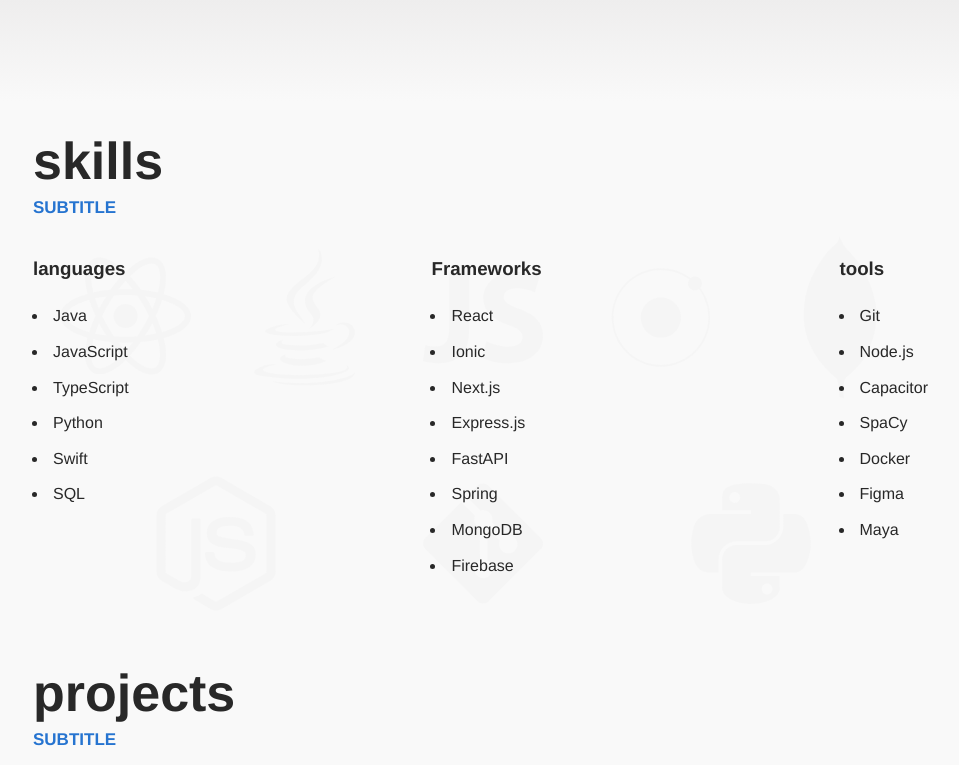
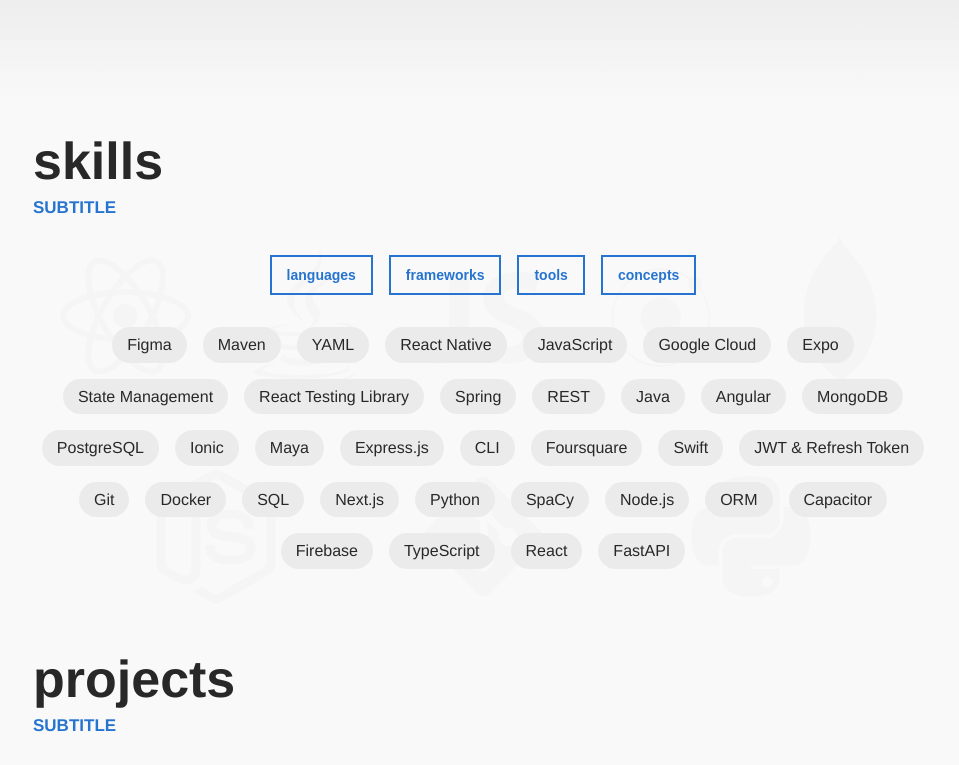
Before and after one commit to sonkeks/Portfolio, a React (Create React App) app: page / in a window 1280 px wide. Shown: the part 760-1525 px from the top of the page, without its empty margins (157-1116 px from the left). Built offline with nearby package versions, Linux system fonts and the light colour scheme; grey boxes are pictures that could not be loaded; what i18next-xhr-backend would draw is missing.

Commit message:
Update Skills

```diff
--- a/public/locales/de/skills.json
+++ b/public/locales/de/skills.json
@@ -2,7 +2,9 @@
   "skills": "Fähigkeiten",
   "subtitle": "Entwicklung & Mehr",
   "languages": "Sprachen",
+  "frameworks": "Frameworks",
   "tools": "Tools",
+  "concepts": "Konzepte",
   "other": "Anderes",
   "photography": "Fotografie",
   "music": "Musik machen"
--- a/public/locales/en/skills.json
+++ b/public/locales/en/skills.json
@@ -2,7 +2,9 @@
   "skills": "Skills",
   "subtitle": "Development & More",
   "languages": "Languages",
+  "frameworks": "Frameworks",
   "tools": "Tools",
+  "concepts": "Concepts",
   "other": "Other",
   "photography": "Photography",
   "music": "Making Music"
--- a/src/components/Skills/Skills.module.css
+++ b/src/components/Skills/Skills.module.css
@@ -8,16 +8,67 @@
     display: flex;
     flex-wrap: wrap;
     justify-content: space-between;
-    gap: 55px;
+    gap: 20px;
 }
 
-ul {
+.skillList {
+    list-style-type: none;
     line-height: 1.6;
-    padding-left: 15px;
+    padding-left: 0;
+    white-space: nowrap;
+    flex-wrap: wrap;
+    justify-content: center;
+    display: flex;
+    gap: 1rem;
+}
+
+.buttons {
+    display: flex;
+    flex-wrap: wrap;
+    justify-content: center;
+    gap: 1rem;
+    margin-top: 1rem;
+    margin-bottom: 2rem;
+}
+
+button {
+    font-size: 14px;
+    background-color: transparent;
+    color: var(--primary);
+    font-weight: bold;
+    border: var(--primary) 2px solid;
+    padding: 10px 15px 10px 15px;
+    transition: all .1s;
+}
+
+button:hover {
+    color: var(--color-background);
+    border: var(--primary) 2px solid;
+    background-color: var(--primary);
+    cursor: pointer;
+    transition: all .1s;
+}
+
+.buttonFocussed {
+    color: var(--color-background);
+    border: var(--primary-shade) 2px solid;
+    background-color: var(--primary-shade);
+    cursor: pointer;
+    transition: all .1s;
 }
 
 .box li {
+    background-color: var(--tertiary);
+    border-radius: 20px;
+    padding: 5px 15px 5px 15px;
     font-size: 16px;
+    transition: all .1s;
+}
+
+.highlighted {
+    background-color: var(--primary) !important;
+    color: var(--color-background);
+    transition: all .1s;
 }
 
 .backgroundBox {
@@ -32,21 +83,3 @@ ul {
     color: var(--tertiary-light);
     font-size: 170px;
 }
-
-@media screen and (max-width: 750px) {
-    .backgroundBox {
-        font-size: 130px;
-    }
-
-    .box {
-        flex-direction: column;
-        flex-wrap: wrap;
-    }
-
-    ul {
-        display: flex;
-        line-height: 0.4;
-        gap: 20px;
-        flex-wrap: wrap;
-    }
-}
--- a/src/components/Skills/Skills.tsx
+++ b/src/components/Skills/Skills.tsx
@@ -9,63 +9,142 @@ import {
     DiPython,
     DiReact
 } from "react-icons/di";
-import {useEffect} from "react";
+import {useEffect, useState} from "react";
 import AOS from "aos";
 import 'aos/dist/aos.css';
 import {useTranslation} from "react-i18next";
+
+const LANGUAGES = [
+    "Java",
+    "JavaScript",
+    "TypeScript",
+    "Python",
+    "Swift",
+    "SQL",
+    "CLI",
+    "YAML"
+];
+
+const FRAMEWORKS = [
+    "React",
+    "Ionic",
+    "Next.js",
+    "Express.js",
+    "FastAPI",
+    "Spring",
+    "React Native",
+    "MongoDB",
+    "PostgreSQL",
+    "Firebase",
+    "Expo",
+    "Angular",
+    "React Testing Library"
+];
+
+const TOOLS = [
+    "Git",
+    "Google Cloud",
+    "Node.js",
+    "Maven",
+    "Capacitor",
+    "Foursquare",
+    "SpaCy",
+    "Docker",
+    "Figma",
+    "Maya"
+];
+
+const CONCEPTS = [
+    "JWT & Refresh Token",
+    "REST",
+    "State Management",
+    "ORM"
+];
 
 const Skills = () => {
     useEffect(() => {
         AOS.init();
     }, []);
+    const [highlightedCategory, setHighlightedCategory] = useState<number | undefined>();
+    const [activeCategory, setActiveCategory] = useState<number | undefined>(undefined);
 
     const { t } = useTranslation("skills");
 
+    const getShuffledSkills = () => {
+        const skills = [...LANGUAGES, ...FRAMEWORKS, ...TOOLS, ...CONCEPTS];
+        for (var i = skills.length - 1; i >= 0; i--) {
+            var j = Math.floor(Math.random() * (i + 1));
+            var temp = skills[i];
+            skills[i] = skills[j];
+            skills[j] = temp;
+        }
+        return skills;
+    }
+
+    const [skillsArray] = useState<string[]>(() => getShuffledSkills());
+
+    const filterButton = (id: number, text: string) => {
+        const isActive = activeCategory === id;
+        const isHighlighted = highlightedCategory === id || highlightedCategory === undefined;
+
+        return (
+          <button
+            className={isActive && isHighlighted ? styles.buttonFocussed : styles.buttonDefault}
+            onClick={() => {
+                setHighlightedCategory(() => !isActive ? id : undefined);
+                setActiveCategory(prev => prev !== id ? id : undefined);
+            }}
+            onMouseEnter={() => setHighlightedCategory(id)}
+            onMouseLeave={() => {
+                if (!isActive) {
+                    setHighlightedCategory(undefined);
+                }
+            }}
+          >
+              {text}
+          </button>
+        );
+    };
+
+    const itemIsHighlighted = (item: string) => {
+        const index = highlightedCategory !== undefined ? highlightedCategory : activeCategory;
+        switch (index) {
+            case 0:
+                return LANGUAGES.includes(item);
+            case 1:
+                return FRAMEWORKS.includes(item);
+            case 2:
+                return TOOLS.includes(item);
+            case 3:
+                return CONCEPTS.includes(item);
+            default:
+                return false;
+        }
+    }
+
     return (
-        <div className={styles.container} id="skills">
-            <div data-aos="fade-right" data-aos-duration="1000" data-aos-easing="ease-out-cubic">
+        <div data-aos="fade-up" data-aos-duration="1000" data-aos-easing="ease-out-cubic" className={styles.container} id="skills">
+            <div>
                 <h1>{t('skills')}</h1>
                 <h2>{t('subtitle')}</h2>
             </div>
             <div className={styles.box}>
-                <div data-aos="fade-right" data-aos-delay="0" data-aos-duration="1000" data-aos-easing="ease-out-sine">
-                    <h3>{t('languages')}</h3>
-                    <ul>
-                        <li>Java</li>
-                        <li>JavaScript</li>
-                        <li>TypeScript</li>
-                        <li>Python</li>
-                        <li>Swift</li>
-                        <li>SQL</li>
-                    </ul>
-                </div>
-                <div data-aos="fade-right" data-aos-delay="150" data-aos-duration="1000" data-aos-easing="ease-out-sine">
-                    <h3>Frameworks</h3>
-                    <ul>
-                        <li>React</li>
-                        <li>Ionic</li>
-                        <li>Next.js</li>
-                        <li>Express.js</li>
-                        <li>FastAPI</li>
-                        <li>Spring</li>
-                        <li>MongoDB</li>
-                        <li>Firebase</li>
-                    </ul>
-                </div>
-                <div data-aos="fade-right" data-aos-delay="300" data-aos-duration="1000" data-aos-easing="ease-out-sine">
-                    <h3>{t('tools')}</h3>
-                    <ul>
-                        <li>Git</li>
-                        <li>Node.js</li>
-                        <li>Capacitor</li>
-                        <li>SpaCy</li>
-                        <li>Docker</li>
-                        <li>Figma</li>
-                        <li>Maya</li>
+                <div>
+                    <div className={styles.buttons}>
+                        {filterButton(0, t('languages'))}
+                        {filterButton(1, t('frameworks'))}
+                        {filterButton(2, t('tools'))}
+                        {filterButton(3, t('concepts'))}
+                    </div>
+                    <ul className={styles.skillList}>
+                    {skillsArray.map((item, index) => (
+                          <li className={itemIsHighlighted(item) ? styles.highlighted : ""} key={index}>{item}</li>
+                        ))}
                     </ul>
                 </div>
             </div>
-            <div className={styles.backgroundBox} data-aos="zoom-in" data-aos-delay="0" data-aos-duration="2000" data-aos-easing="ease-out-sine">
+            <div className={styles.backgroundBox} data-aos="zoom-in" data-aos-delay="0" data-aos-duration="2000"
+                 data-aos-easing="ease-out-sine">
                 <DiReact/>
                 <DiJava/>
                 <DiJavascript1/>
```
